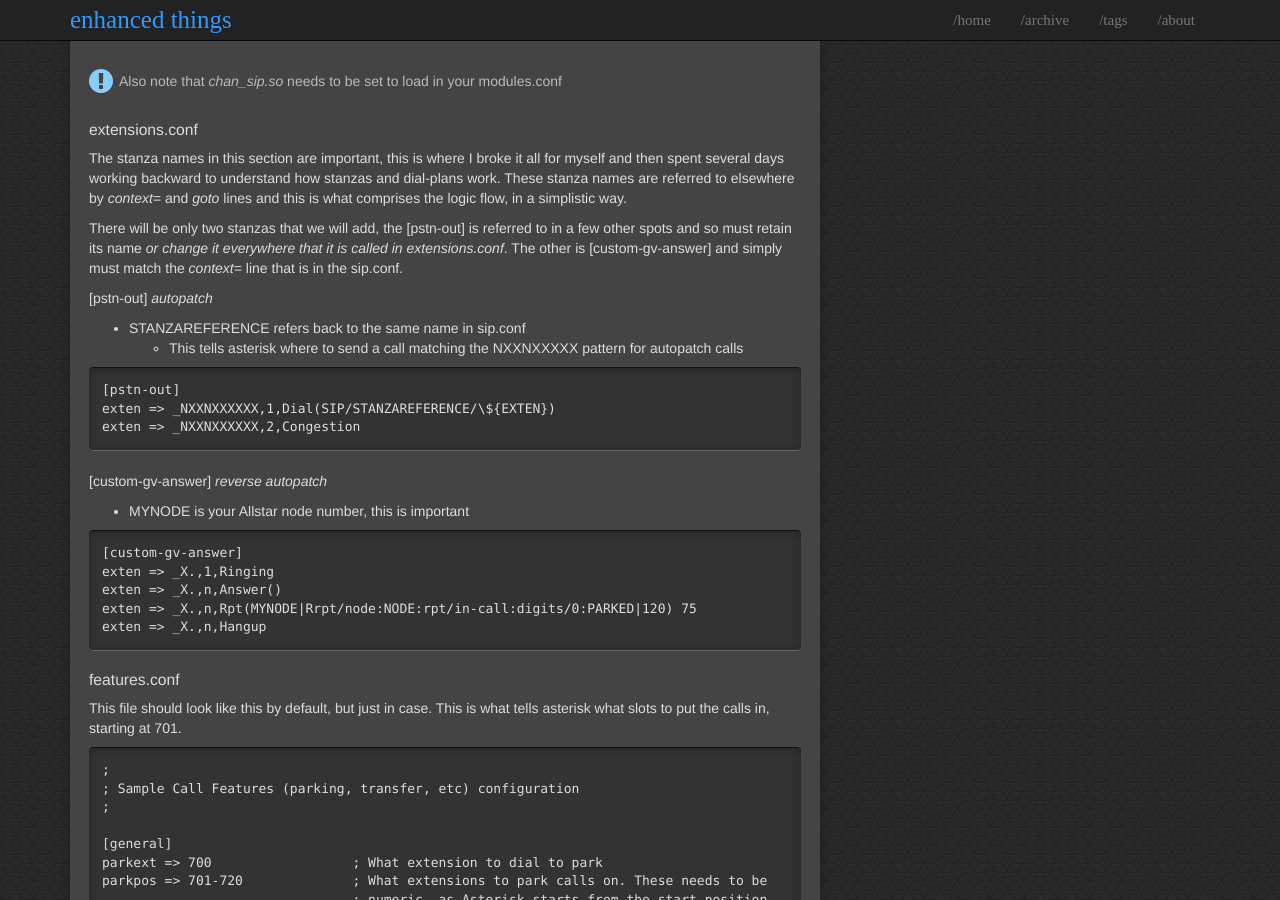
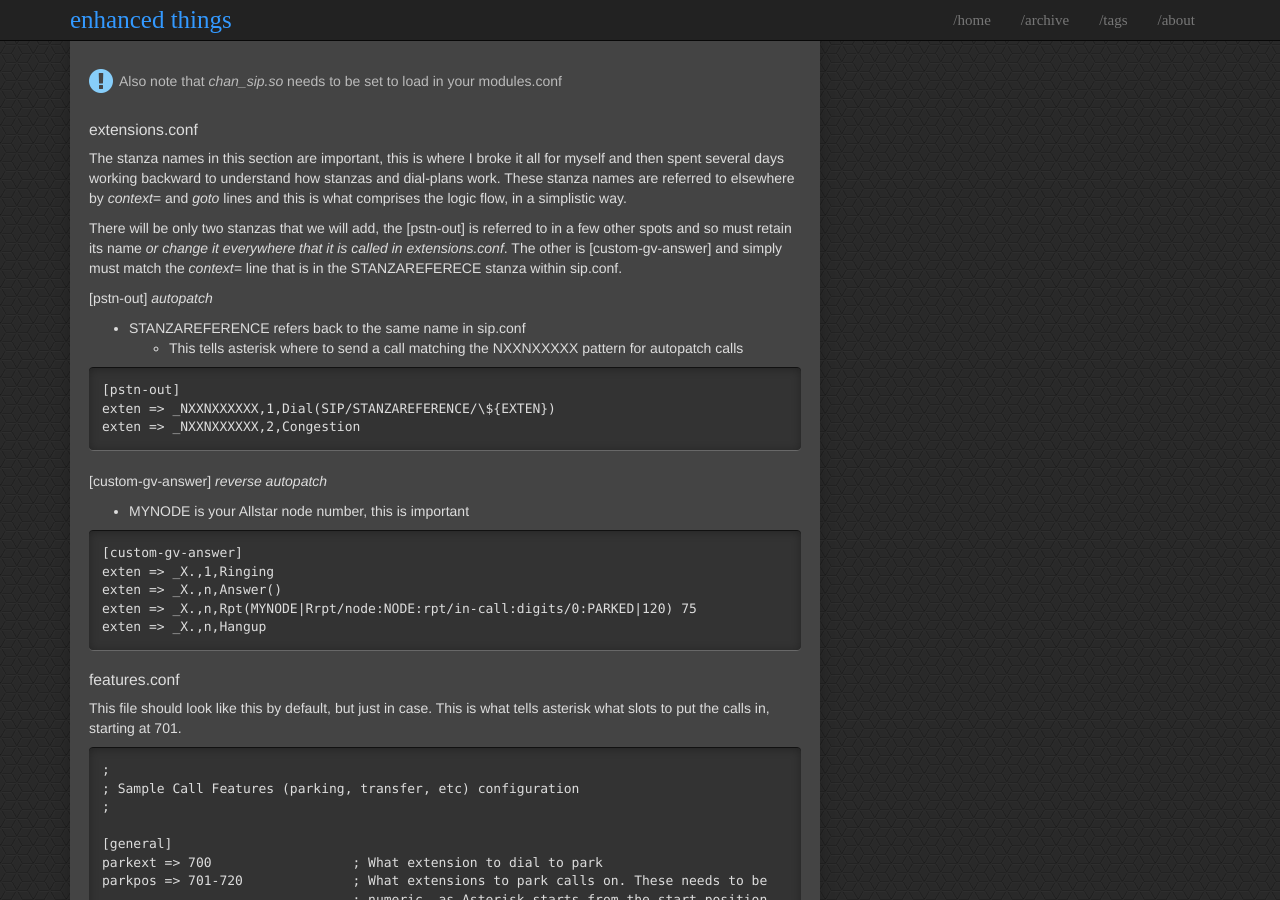
Before and after one commit to enhanced/enhanced.github.io, a Jekyll site: the page built from _posts/2016-04-05-AllStar_AutoPatch.md, in a window 1280 px wide and 900 px high, scrolled down 1296 px. Built offline with Jekyll 4.4.1, drawn with Linux system fonts in a browser that asks for light colours.

Commit message:
slight update

```diff
--- a/_posts/2016-04-05-AllStar_AutoPatch.md
+++ b/_posts/2016-04-05-AllStar_AutoPatch.md
@@ -61,7 +61,7 @@ context=custom-gv-answer
 #### extensions.conf
 The stanza names in this section are important, this is where I broke it all for myself and then spent several days working backward to understand how stanzas and dial-plans work.  These stanza names are referred to elsewhere by *context=* and *goto* lines and this is what comprises the logic flow, in a simplistic way.
 
-There will be only two stanzas that we will add, the [pstn-out] is referred to in a few other spots and so must retain its name *or change it everywhere that it is called in extensions.conf*.  The other is [custom-gv-answer] and simply must match the *context=* line that is in the sip.conf.
+There will be only two stanzas that we will add, the [pstn-out] is referred to in a few other spots and so must retain its name *or change it everywhere that it is called in extensions.conf*.  The other is [custom-gv-answer] and simply must match the *context=* line that is in the STANZAREFERECE stanza within sip.conf.
 
 [pstn-out] *autopatch*
 
```
